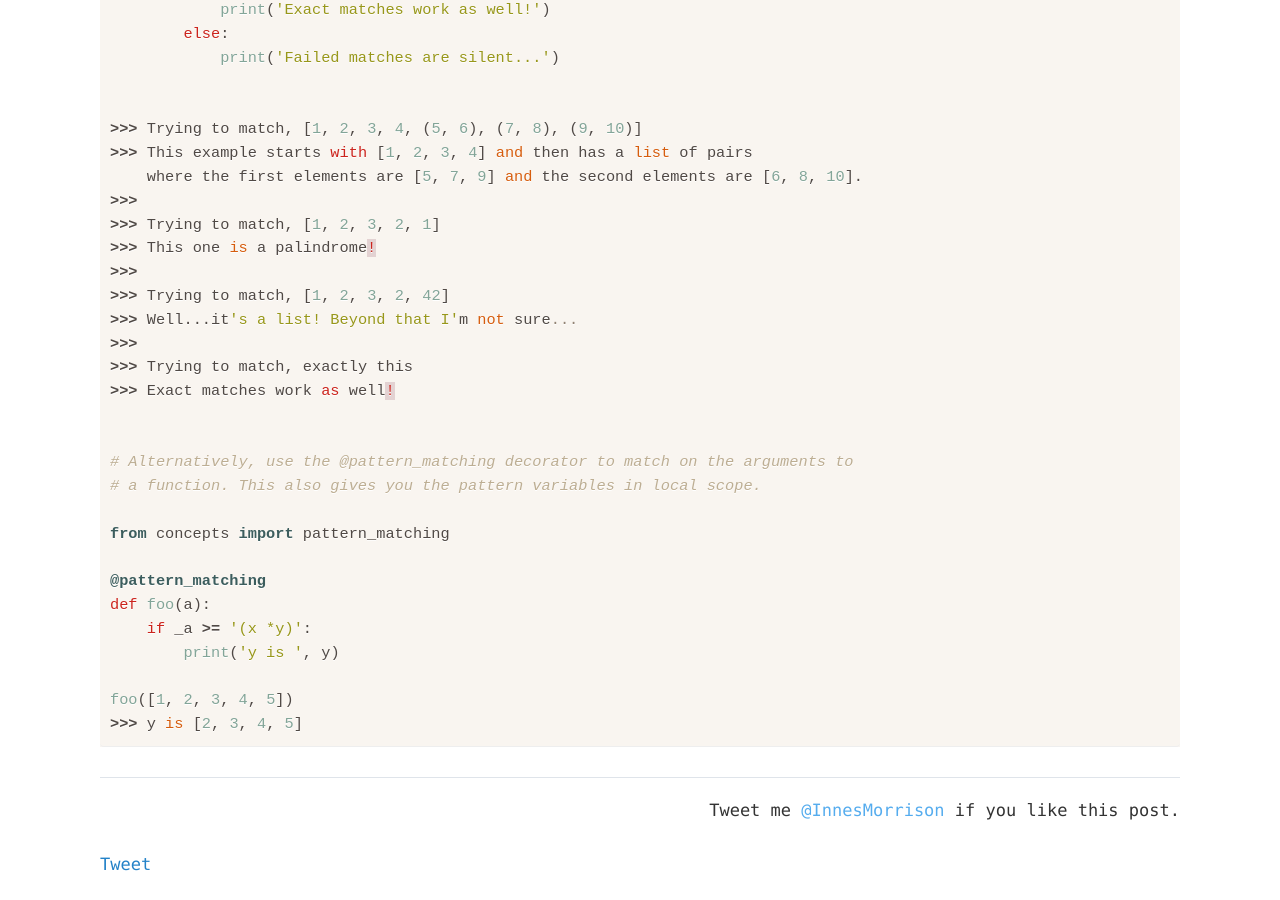
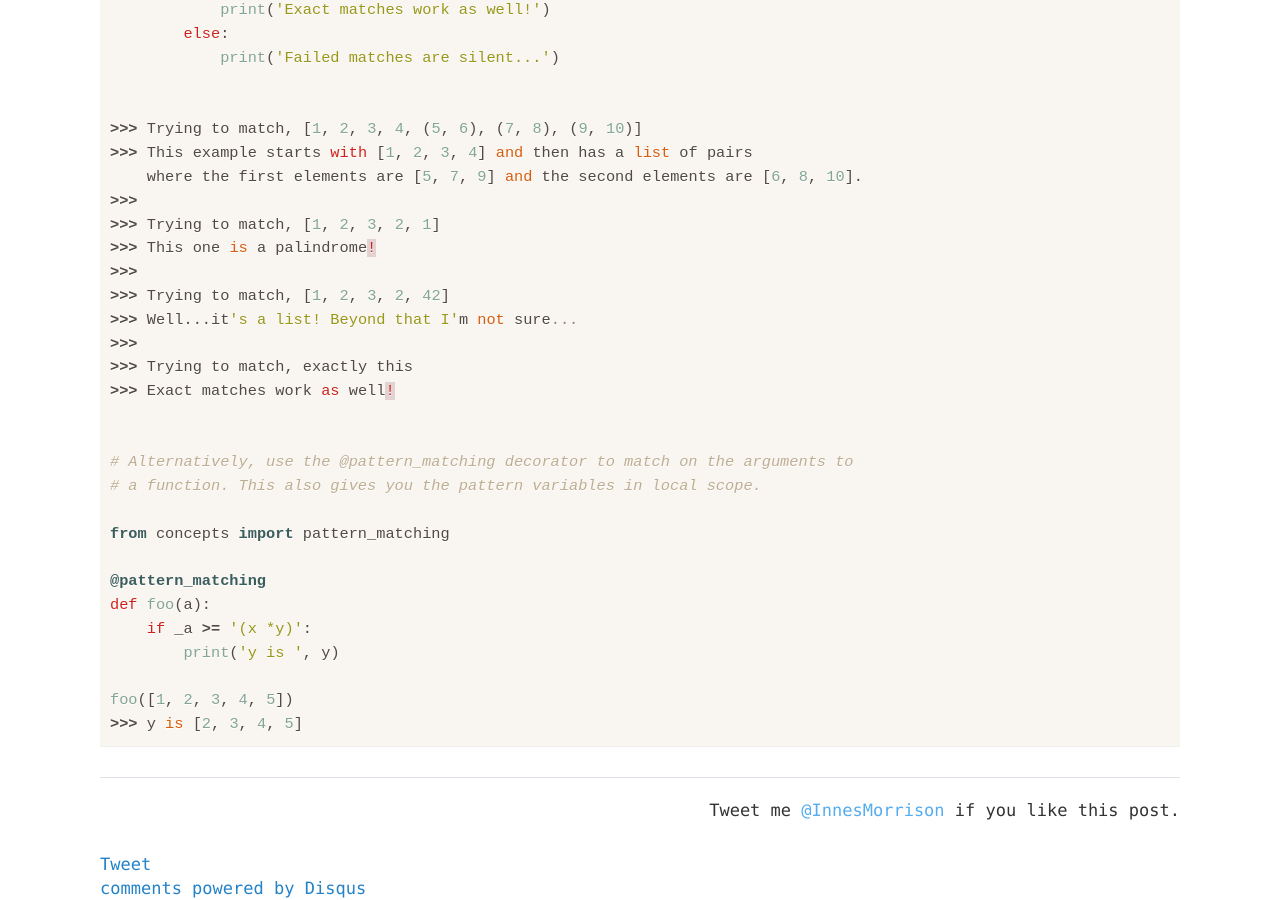
Before and after one commit to sminez/sminez.github.io, a Jekyll site: the page built from _posts/2017-10-09-pattern-match.md, in a window 1280 px wide and 900 px high, scrolled down 2905 px. Built offline with Jekyll 4.4.1, drawn with Linux system fonts in a browser that asks for light colours; our own code applies the rules of GitHub Pages for plain Markdown files; comment, search, counter and statistics services are not loaded; before the commit the page ends 3782 px from its top, so only the background shows below that.

Commit message:
adding disqus

```diff
--- a/_config.yml
+++ b/_config.yml
@@ -14,7 +14,8 @@
 
 paginate: 4
 
-logo: logo.png
+logo: assets/jumpy.png
+disqus_shortname: "sminez-github-io"
 
 owner:
   name: Innes
```
Also changed, not shown: 1 other file.
